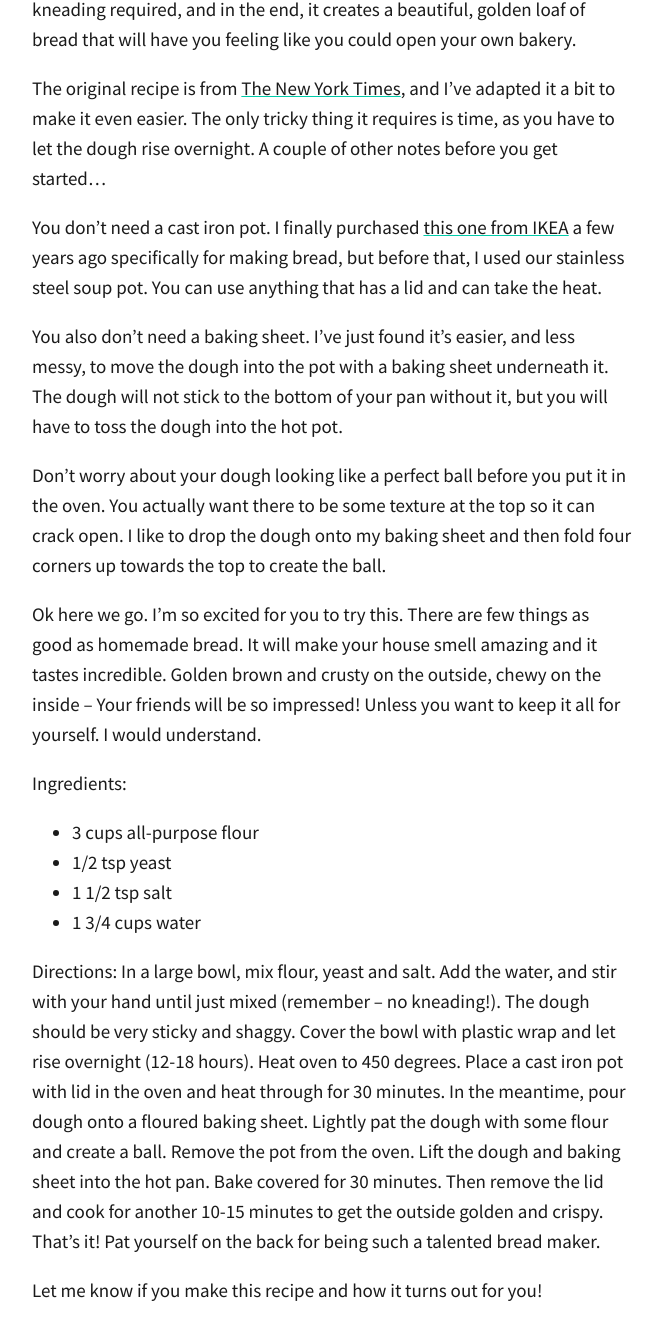
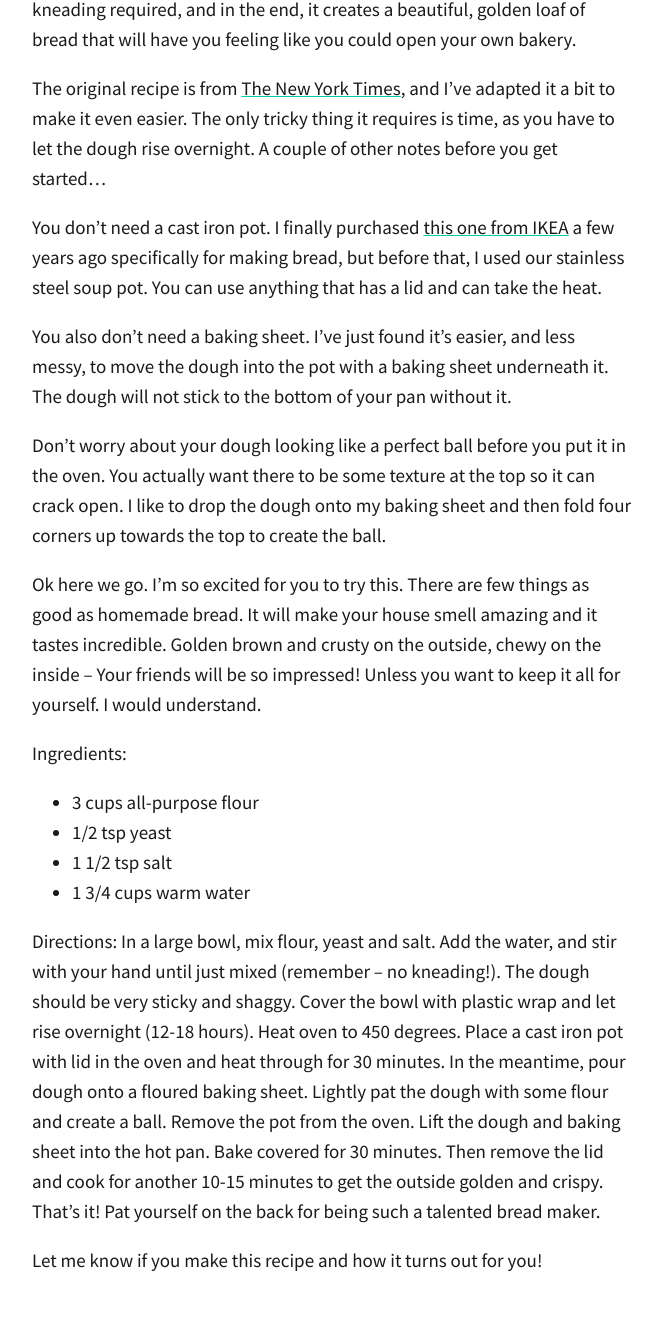
Before and after one commit to totiffany/totiffany.github.io, a Jekyll site: the page built from _posts/2018-04-12-The-Easiest-No-Knead-Bread-Recipe.md, in a window 1280 px wide and 1400 px high, scrolled down 1126 px. Shown: the top 1340 px of the window, without its empty margins (308-969 px from the left). Built offline with Jekyll 4.4.1, drawn with Linux system fonts in a browser that asks for light colours; our own code applies the rules of GitHub Pages for plain Markdown files; comment, search, counter and statistics services are not loaded.

Commit message:
Update 2018-04-12-The-Easiest-No-Knead-Bread-Recipe.md

```diff
--- a/_posts/2018-04-12-The-Easiest-No-Knead-Bread-Recipe.md
+++ b/_posts/2018-04-12-The-Easiest-No-Knead-Bread-Recipe.md
@@ -17,7 +17,7 @@ The original recipe is from [The New York Times](https://cooking.nytimes.com/rec
 
 You don't need a cast iron pot. I finally purchased [this one from IKEA](https://www.ikea.com/us/en/catalog/products/90232840/) a few years ago specifically for making bread, but before that, I used our stainless steel soup pot. You can use anything that has a lid and can take the heat.
 
-You also don't need a baking sheet. I've just found it's easier, and less messy, to move the dough into the pot with a baking sheet underneath it. The dough will not stick to the bottom of your pan without it, but you will have to toss the dough into the hot pot.
+You also don't need a baking sheet. I've just found it's easier, and less messy, to move the dough into the pot with a baking sheet underneath it. The dough will not stick to the bottom of your pan without it.
 
 Don't worry about your dough looking like a perfect ball before you put it in the oven. You actually want there to be some texture at the top so it can crack open. I like to drop the dough onto my baking sheet and then fold four corners up towards the top to create the ball.
 
@@ -27,7 +27,7 @@ Ingredients:
 - 3 cups all-purpose flour
 - 1/2 tsp yeast
 - 1 1/2 tsp salt
-- 1 3/4 cups water
+- 1 3/4 cups warm water
 
 Directions:
 In a large bowl, mix flour, yeast and salt. Add the water, and stir with your hand until just mixed (remember – no kneading!). The dough should be very sticky and shaggy. Cover the bowl with plastic wrap and let rise overnight (12-18 hours). Heat oven to 450 degrees. Place a cast iron pot with lid in the oven and heat through for 30 minutes. In the meantime, pour dough onto a floured baking sheet. Lightly pat the dough with some flour and create a ball. Remove the pot from the oven. Lift the dough and baking sheet into the hot pan. Bake covered for 30 minutes. Then remove the lid and cook for another 10-15 minutes to get the outside golden and crispy. That's it! Pat yourself on the back for being such a talented bread maker.
```
